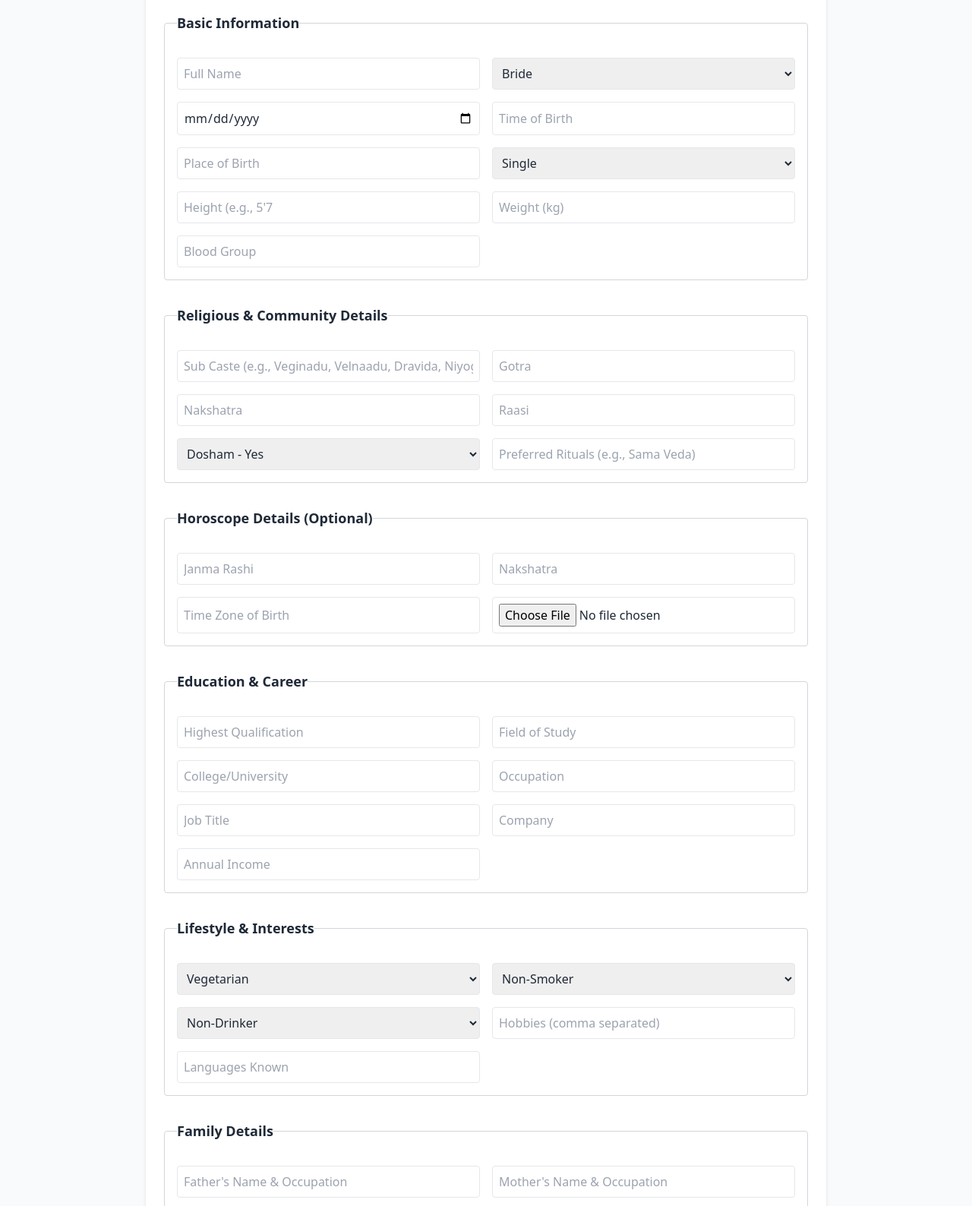
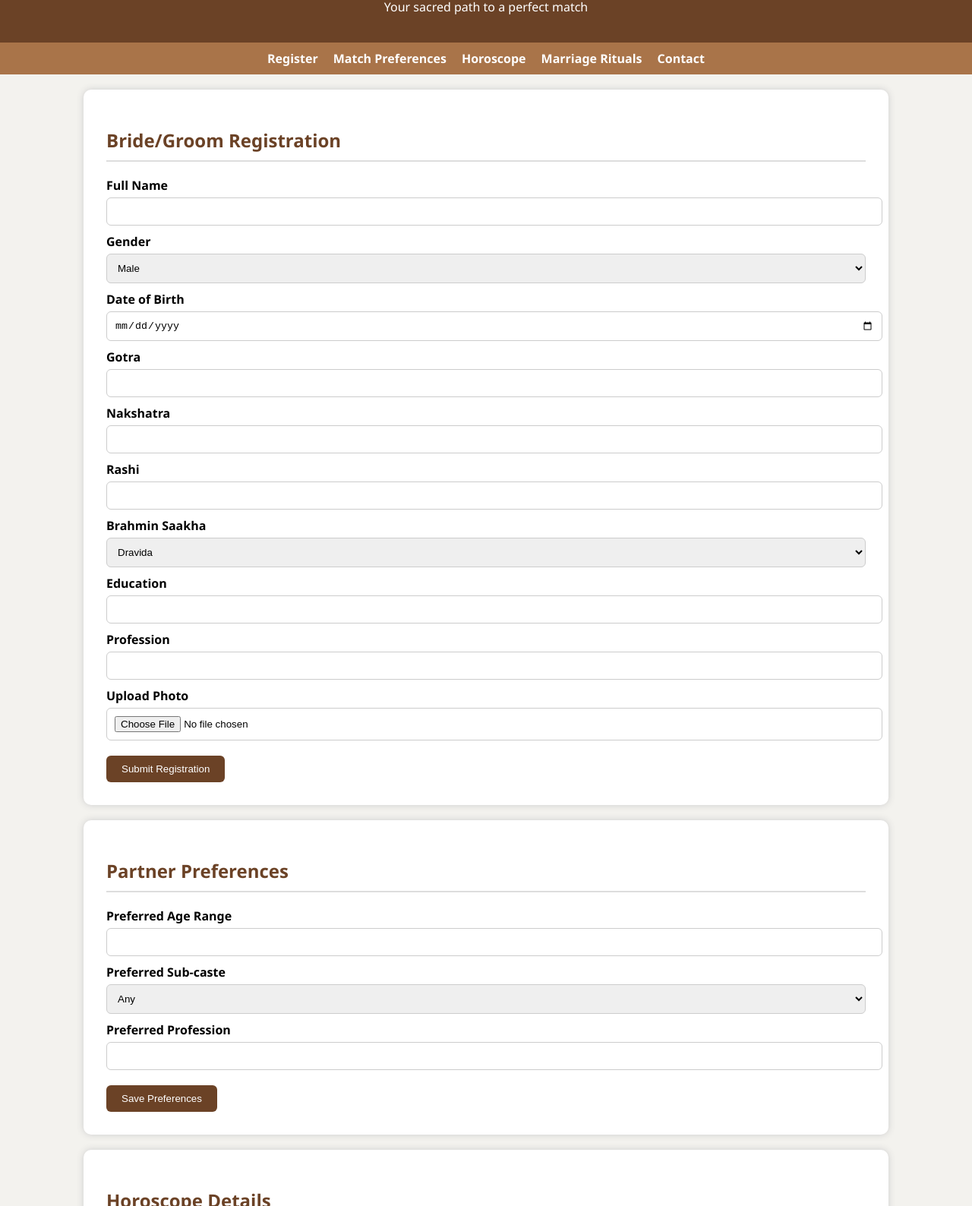
Before and after one commit to murtynadiminti/brahmin-matrimony-website, a plain HTML site: page index.html in a window 1280 px wide. Shown: the part 108-1696 px from the top of the page at 76% size. Drawn offline with nearby package versions, Linux system fonts and the light colour scheme.

Commit message:
brahminmatrimony.html

```diff
--- a/index.html
+++ b/index.html
@@ -2,151 +2,191 @@
 <html lang="en">
 <head>
   <meta charset="UTF-8">
-  <meta name="viewport" content="width=device-width, initial-scale=1.0">
-  <title>Brahmin Matrimony Registration</title>
-  <link href="https://cdn.jsdelivr.net/npm/tailwindcss@2.2.19/dist/tailwind.min.css" rel="stylesheet">
+  <title>Brahmin Matrimony</title>
+  <meta name="viewport" content="width=device-width, initial-scale=1.0"/>
+  <style>
+    body {
+      font-family: 'Segoe UI', sans-serif;
+      margin: 0;
+      padding: 0;
+      background-color: #f3f2ee;
+    }
+    header {
+      background-color: #6b4226;
+      color: white;
+      padding: 20px;
+      text-align: center;
+    }
+    nav {
+      background-color: #a97449;
+      display: flex;
+      justify-content: center;
+      gap: 20px;
+      padding: 10px;
+      flex-wrap: wrap;
+    }
+    nav a {
+      color: white;
+      text-decoration: none;
+      font-weight: bold;
+    }
+    nav a:hover {
+      text-decoration: underline;
+    }
+    section {
+      padding: 30px;
+      max-width: 1000px;
+      margin: auto;
+      background-color: white;
+      margin-top: 20px;
+      border-radius: 10px;
+      box-shadow: 0 0 10px #ccc;
+    }
+    h2 {
+      color: #6b4226;
+      border-bottom: 2px solid #ddd;
+      padding-bottom: 10px;
+    }
+    label {
+      display: block;
+      margin-top: 10px;
+      font-weight: bold;
+    }
+    input, select, textarea {
+      width: 100%;
+      padding: 10px;
+      margin-top: 5px;
+      border: 1px solid #ccc;
+      border-radius: 6px;
+    }
+    button {
+      background-color: #6b4226;
+      color: white;
+      padding: 10px 20px;
+      margin-top: 20px;
+      border: none;
+      border-radius: 6px;
+      cursor: pointer;
+    }
+    button:hover {
+      background-color: #512e1b;
+    }
+    footer {
+      background-color: #6b4226;
+      color: white;
+      text-align: center;
+      padding: 15px;
+      margin-top: 40px;
+    }
+    ul {
+      padding-left: 20px;
+    }
+    .ritual-title {
+      font-weight: bold;
+      color: #a97449;
+      margin-top: 15px;
+    }
+  </style>
 </head>
-<body class="bg-gray-50 text-gray-800">
-  <div class="max-w-4xl mx-auto p-6 bg-white rounded-xl shadow-md mt-10">
-    <h1 class="text-3xl font-bold text-center mb-6">Brahmana Vivaha Vedika - Registration Form</h1>
-    <form class="space-y-8">
+<body>
 
-      <!-- Basic Information -->
-      <fieldset class="border border-gray-300 p-4 rounded">
-        <legend class="text-lg font-semibold">Basic Information</legend>
-        <div class="grid grid-cols-1 md:grid-cols-2 gap-4 mt-4">
-          <input type="text" placeholder="Full Name" class="border p-2 rounded">
-          <select class="border p-2 rounded">
-            <option>Bride</option>
-            <option>Groom</option>
-          </select>
-          <input type="date" class="border p-2 rounded">
-          <input type="text" placeholder="Time of Birth" class="border p-2 rounded">
-          <input type="text" placeholder="Place of Birth" class="border p-2 rounded">
-          <select class="border p-2 rounded">
-            <option>Single</option>
-            <option>Second Marriage</option>
-            <option>Widowed</option>
-          </select>
-          <input type="text" placeholder="Height (e.g., 5'7")" class="border p-2 rounded">
-          <input type="text" placeholder="Weight (kg)" class="border p-2 rounded">
-          <input type="text" placeholder="Blood Group" class="border p-2 rounded">
-        </div>
-      </fieldset>
+  <header>
+    <h1>Exclusive Brahmin Matrimony</h1>
+    <p>Your sacred path to a perfect match</p>
+  </header>
 
-      <!-- Religious & Community -->
-      <fieldset class="border border-gray-300 p-4 rounded">
-        <legend class="text-lg font-semibold">Religious & Community Details</legend>
-        <div class="grid grid-cols-1 md:grid-cols-2 gap-4 mt-4">
-          <input type="text" placeholder="Sub Caste (e.g., Veginadu, Velnaadu, Dravida, Niyogi)" class="border p-2 rounded">
-          <input type="text" placeholder="Gotra" class="border p-2 rounded">
-          <input type="text" placeholder="Nakshatra" class="border p-2 rounded">
-          <input type="text" placeholder="Raasi" class="border p-2 rounded">
-          <select class="border p-2 rounded">
-            <option>Dosham - Yes</option>
-            <option>Dosham - No</option>
-            <option>Don't Know</option>
-          </select>
-          <input type="text" placeholder="Preferred Rituals (e.g., Sama Veda)" class="border p-2 rounded">
-        </div>
-      </fieldset>
+  <nav>
+    <a href="#register">Register</a>
+    <a href="#preferences">Match Preferences</a>
+    <a href="#horoscope">Horoscope</a>
+    <a href="#rituals">Marriage Rituals</a>
+    <a href="#contact">Contact</a>
+  </nav>
 
-      <!-- Horoscope -->
-      <fieldset class="border border-gray-300 p-4 rounded">
-        <legend class="text-lg font-semibold">Horoscope Details (Optional)</legend>
-        <div class="grid grid-cols-1 md:grid-cols-2 gap-4 mt-4">
-          <input type="text" placeholder="Janma Rashi" class="border p-2 rounded">
-          <input type="text" placeholder="Nakshatra" class="border p-2 rounded">
-          <input type="text" placeholder="Time Zone of Birth" class="border p-2 rounded">
-          <input type="file" class="border p-2 rounded">
-        </div>
-      </fieldset>
+  <section id="register">
+    <h2>Bride/Groom Registration</h2>
+    <form>
+      <!-- Form Fields Same as Before -->
+      <label>Full Name</label><input type="text" required>
+      <label>Gender</label><select><option>Male</option><option>Female</option></select>
+      <label>Date of Birth</label><input type="date" required>
+      <label>Gotra</label><input type="text">
+      <label>Nakshatra</label><input type="text">
+      <label>Rashi</label><input type="text">
+      <label>Brahmin Saakha</label>
+      <select><option>Dravida</option><option>Vaidika Veginaadu</option><option>Vaidika Velnaadu</option><option>Niyogi</option></select>
+      <label>Education</label><input type="text">
+      <label>Profession</label><input type="text">
+      <label>Upload Photo</label><input type="file">
+      <button type="submit">Submit Registration</button>
+    </form>
+  </section>
 
-      <!-- Education & Career -->
-      <fieldset class="border border-gray-300 p-4 rounded">
-        <legend class="text-lg font-semibold">Education & Career</legend>
-        <div class="grid grid-cols-1 md:grid-cols-2 gap-4 mt-4">
-          <input type="text" placeholder="Highest Qualification" class="border p-2 rounded">
-          <input type="text" placeholder="Field of Study" class="border p-2 rounded">
-          <input type="text" placeholder="College/University" class="border p-2 rounded">
-          <input type="text" placeholder="Occupation" class="border p-2 rounded">
-          <input type="text" placeholder="Job Title" class="border p-2 rounded">
-          <input type="text" placeholder="Company" class="border p-2 rounded">
-          <input type="text" placeholder="Annual Income" class="border p-2 rounded">
-        </div>
-      </fieldset>
+  <section id="preferences">
+    <h2>Partner Preferences</h2>
+    <form>
+      <label>Preferred Age Range</label><input type="text">
+      <label>Preferred Sub-caste</label>
+      <select><option>Any</option><option>Smartha</option><option>Madhwa</option></select>
+      <label>Preferred Profession</label><input type="text">
+      <button type="submit">Save Preferences</button>
+    </form>
+  </section>
 
-      <!-- Lifestyle -->
-      <fieldset class="border border-gray-300 p-4 rounded">
-        <legend class="text-lg font-semibold">Lifestyle & Interests</legend>
-        <div class="grid grid-cols-1 md:grid-cols-2 gap-4 mt-4">
-          <select class="border p-2 rounded">
-            <option>Vegetarian</option>
-            <option>Eggetarian</option>
-            <option>Vegan</option>
-          </select>
-          <select class="border p-2 rounded">
-            <option>Non-Smoker</option>
-            <option>Smoker</option>
-          </select>
-          <select class="border p-2 rounded">
-            <option>Non-Drinker</option>
-            <option>Drinker</option>
-          </select>
-          <input type="text" placeholder="Hobbies (comma separated)" class="border p-2 rounded">
-          <input type="text" placeholder="Languages Known" class="border p-2 rounded">
-        </div>
-      </fieldset>
+  <section id="horoscope">
+    <h2>Horoscope Details</h2>
+    <form>
+      <label>Time of Birth</label><input type="time">
+      <label>Place of Birth</label><input type="text">
+      <label>Upload Horoscope PDF</label><input type="file">
+      <button type="submit">Upload Horoscope</button>
+    </form>
+  </section>
 
-      <!-- Family Details -->
-      <fieldset class="border border-gray-300 p-4 rounded">
-        <legend class="text-lg font-semibold">Family Details</legend>
-        <div class="grid grid-cols-1 md:grid-cols-2 gap-4 mt-4">
-          <input type="text" placeholder="Father's Name & Occupation" class="border p-2 rounded">
-          <input type="text" placeholder="Mother's Name & Occupation" class="border p-2 rounded">
-          <input type="text" placeholder="Siblings Details" class="border p-2 rounded">
-          <select class="border p-2 rounded">
-            <option>Joint</option>
-            <option>Nuclear</option>
-          </select>
-          <select class="border p-2 rounded">
-            <option>Traditional</option>
-            <option>Moderate</option>
-            <option>Liberal</option>
-          </select>
-          <input type="text" placeholder="Native Place" class="border p-2 rounded">
-        </div>
-      </fieldset>
+  <section id="rituals">
+    <h2>Brahmin Marriage Rituals</h2>
+    <p>Brahmin weddings are deeply rooted in Vedic traditions. Here are the key rituals observed:</p>
 
-      <!-- Partner Preferences -->
-      <fieldset class="border border-gray-300 p-4 rounded">
-        <legend class="text-lg font-semibold">Partner Preferences</legend>
-        <div class="grid grid-cols-1 md:grid-cols-2 gap-4 mt-4">
-          <input type="text" placeholder="Preferred Age Range" class="border p-2 rounded">
-          <input type="text" placeholder="Preferred Height Range" class="border p-2 rounded">
-          <input type="text" placeholder="Preferred Caste" class="border p-2 rounded">
-          <input type="text" placeholder="Preferred Education & Job" class="border p-2 rounded">
-          <input type="text" placeholder="Location Preference" class="border p-2 rounded">
-          <select class="border p-2 rounded">
-            <option>Dosham Match - Required</option>
-            <option>Not Required</option>
-          </select>
-        </div>
-      </fieldset>
+    <div class="ritual-title">1. Nischitaardham (Engagement)</div>
+    <p>A formal agreement between families that includes exchanging horoscopes, gifts, and fixing the wedding date with blessings of elders and priests.</p>
 
-      <!-- Upload -->
-      <fieldset class="border border-gray-300 p-4 rounded">
-        <legend class="text-lg font-semibold">Photo & Documents</legend>
-        <div class="grid grid-cols-1 md:grid-cols-2 gap-4 mt-4">
-          <input type="file" class="border p-2 rounded">
-          <input type="file" class="border p-2 rounded">
-        </div>
-      </fieldset>
+    <div class="ritual-title">2. Snaatakam</div>
+    <p>Conducted on the day of wedding, groom and his parents perform this ritual and it marks the beginning of the sacred marriage ceremonies.</p>
 
-      <div class="text-center">
-        <button type="submit" class="bg-maroon-600 text-white px-6 py-2 rounded shadow hover:bg-maroon-700">Submit</button>
-      </div>
-    </form>
-  </div>
+    <div class="ritual-title">3. Kasi Yatra</div>
+    <p>The groom symbolically renounces worldly life and heads to Kashi with a walking stick. The bride's father intercepts him and convinces him to accept marriage instead, offering his daughter in marriage.</p>
+
+    <div class="ritual-title">4. Kanyadaanam</div>
+    <p>The bride’s father gives away his daughter to the groom, considering him a form of Vishnu. The bride is seated on her father's lap during the ritual. It’s one of the most emotional and sacred parts of the ceremony.</p>
+
+    <div class="ritual-title">5. Mangalya Dharanam</div>
+    <p>The groom ties the mangalsutra (sacred thread) around the bride’s neck in three knots, symbolizing unity of mind, body, and soul.</p>
+
+    <div class="ritual-title">6. Saptapadi</div>
+    <p>The couple takes seven steps around the sacred fire. Each step signifies a vow including nourishment, strength, prosperity, family, progeny, health, and friendship.</p>
+
+    <div class="ritual-title">7. Talambralu</div>
+    <p>The bride and groom pour turmeric-coated rice over each other's heads. It represents joy, prosperity, and happiness in their married life.</p>
+
+    <div class="ritual-title">8. Arundhati Darshanam</div>
+    <p>The couple is shown the Arundhati and Vasishta stars, signifying eternal loyalty and unity in marriage.</p>
+
+    <div class="ritual-title">9. Gruhapravesam</div>
+    <p>The bride enters the groom's house and is welcomed with aarti. She kicks a pot of rice at the entrance to signify prosperity entering the household.</p>
+  </section>
+
+  <section id="contact">
+    <h2>Contact Us</h2>
+    <p>
+      📞 Phone: +91-0123456789<br>
+      📧 Email: support@exclusivebrahminmatrimony.in<br>
+      📍  Vizag
+    </p>
+  </section>
+
+  <footer>
+    <p>&copy; 2025 Exclusive Brahmin Matrimony. All Rights Reserved.</p>
+  </footer>
+
 </body>
 </html>
```
